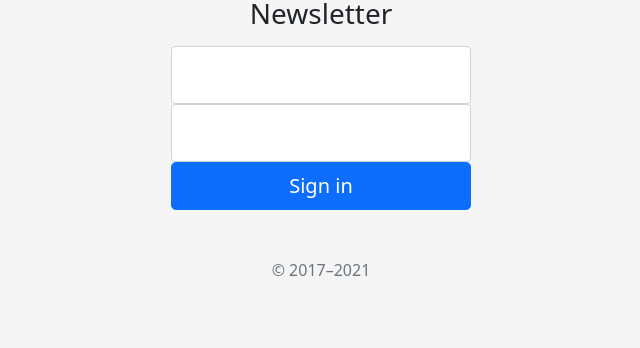
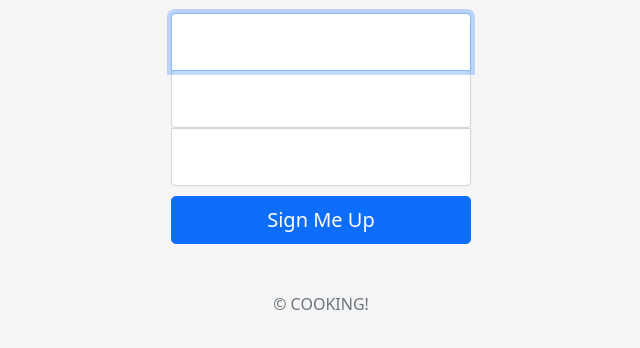
Before and after one commit to joshraiborde/Newsletter-Signup, a plain HTML site: page signup.html in a window 1280 px wide. Shown: the part 310-658 px from the top of the page, without its empty margins (319-959 px from the left). Drawn offline with nearby package versions, Linux system fonts and the light colour scheme.

Commit message:
added the new class names to first, last and email classes

```diff
--- a/signup.html
+++ b/signup.html
@@ -85,26 +85,31 @@
 
         <div class="form-floating">
           <input
-            type="email"
-            class="form-control"
-            id="floatingInput"
-            placeholder="name@example.com"
+            type="text"
+            class="form-control top"
+            placeholder="First Name"
+            required autofocus
           />
-
         </div>
         <div class="form-floating">
           <input
-            type="password"
-            class="form-control"
-            id="floatingPassword"
-            placeholder="Password"
+            type="text"
+            class="form-control middle"
+            placeholder="Last Name"
+            required
           />
-
+          <div class="form-floating">
+            <input
+              type="email"
+              class="form-control bottom"
+              placeholder="Email"
+              required
+            />
         </div>
         <button class="w-100 btn btn-lg btn-primary" type="submit">
-          Sign in
+          Sign Me Up
         </button>
-        <p class="mt-5 mb-3 text-muted">&copy; 2017–2021</p>
+        <p class="mt-5 mb-3 text-muted">&copy; COOKING!</p>
       </form>
     </main>
   </body>
```
